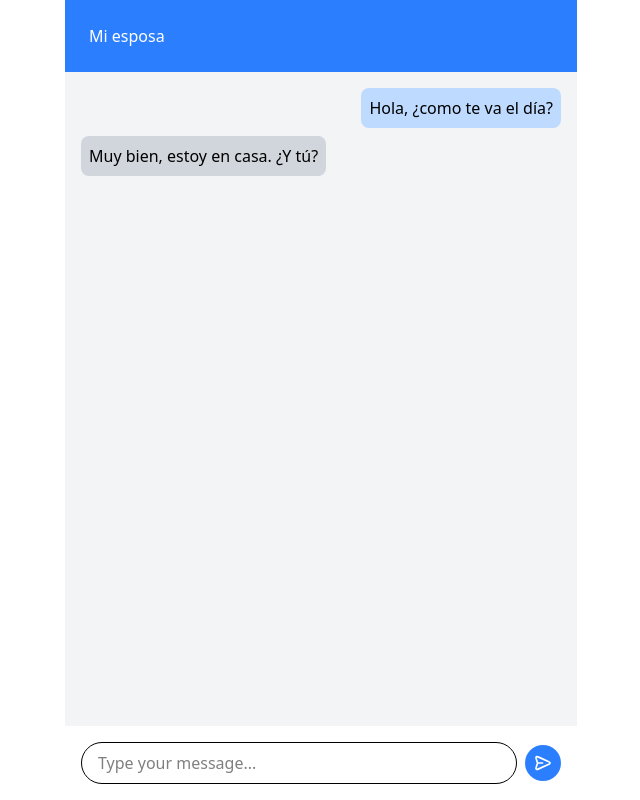
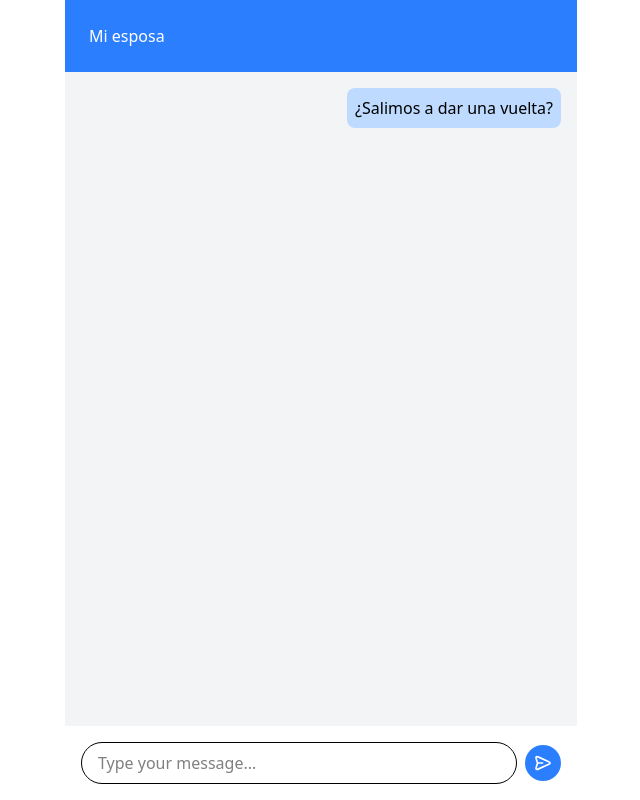
Before and after one commit to vic-dt/indecision-app, a Vue app: page / in a window 1280 px wide. Shown: the whole page, without its empty margins (319-959 px from the left). Built offline with nearby package versions, Linux system fonts and the light colour scheme; the HTML template or start-up script is replaced by a standard one.

Commit message:
api yesno

```diff
--- /dev/null
+++ b/src/components/chat/ChatBullula.vue
@@ -0,0 +1,25 @@
+<template>
+
+<div v-if="meusEst" class="flex justify-end">
+        <div class="bg-blue-200 text-black p-2 max-w-xs rounded-lg">
+            {{ nuntius }}
+        </div>
+    </div>
+
+    <div v-else class="flex justify-start">
+        <div class="bg-gray-300 text-black p-2 max-w-xs rounded-lg">
+
+            <span class="capitalize">{{ nuntius }}</span>
+        </div>
+    </div>
+</template>
+
+<script lang="ts" setup>
+interface Props {
+    nuntius: string;
+    meusEst: boolean;
+    imago?: string;
+}
+
+defineProps<Props>();
+</script>
--- a/src/components/chat/ChatNuntii.vue
+++ b/src/components/chat/ChatNuntii.vue
@@ -1,7 +1,8 @@
 <template>
     <div class="p-4 flex-1 overflow-y-auto">
     <div class="flex flex-col space-y-2">
-    <div class="flex justify-end">
+
+    <!-- <div class="flex justify-end">
         <div class="bg-blue-200 text-black p-2 max-w-xs rounded-lg">
             Hola, ¿como te va el día?
         </div>
@@ -11,8 +12,15 @@
         <div class="bg-gray-300 text-black p-2 max-w-xs rounded-lg">
             Muy bien, estoy en casa. ¿Y tú?
         </div>
-    </div>
+    </div> -->
 
+            <ChatBullula :meus-est="true" nuntius="¿Salimos a dar una vuelta?"/>
 </div>
 </div>
 </template>
+
+<script lang="ts" setup>
+import ChatBullula from './ChatBullula.vue';
+
+
+</script>
```
